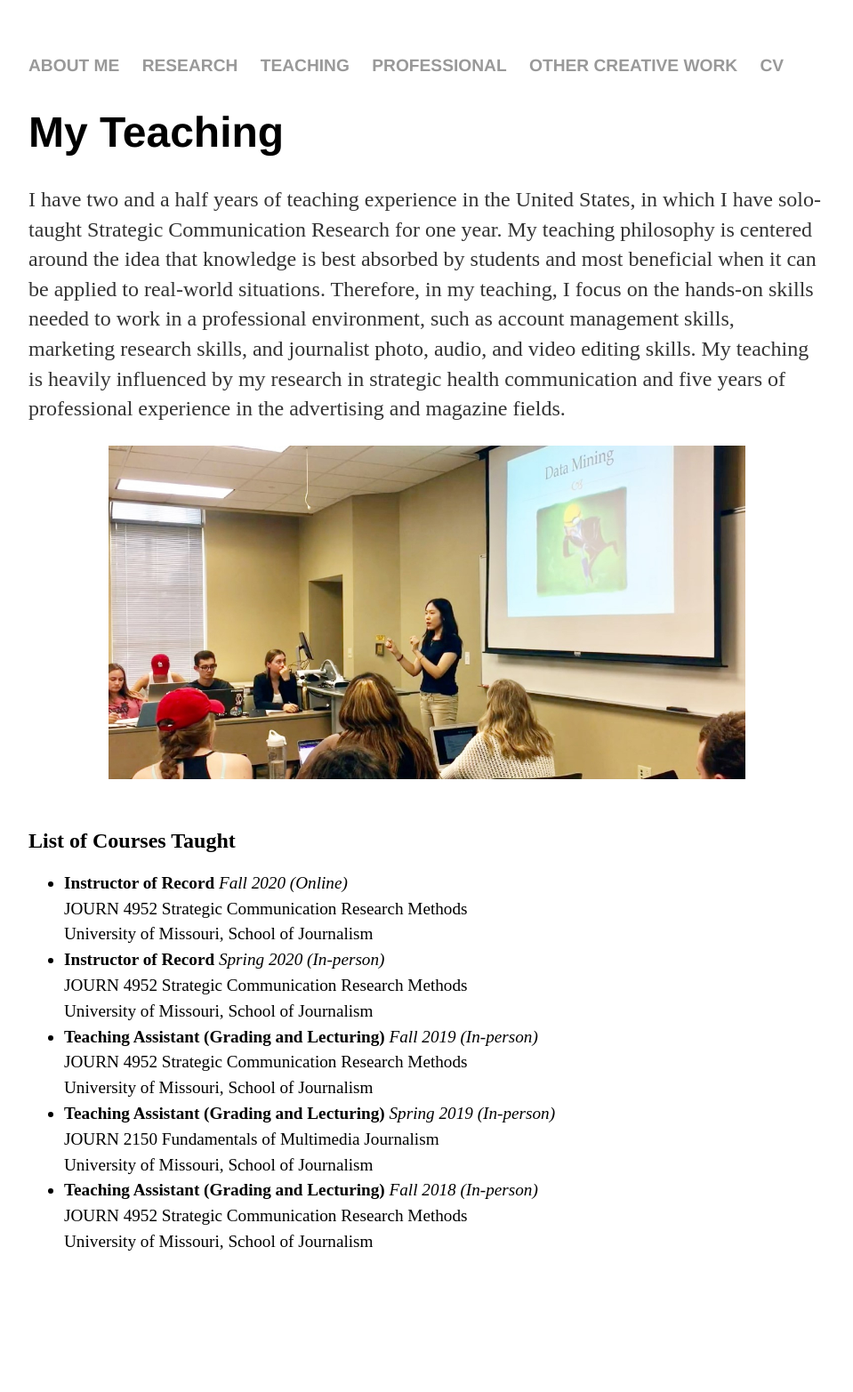
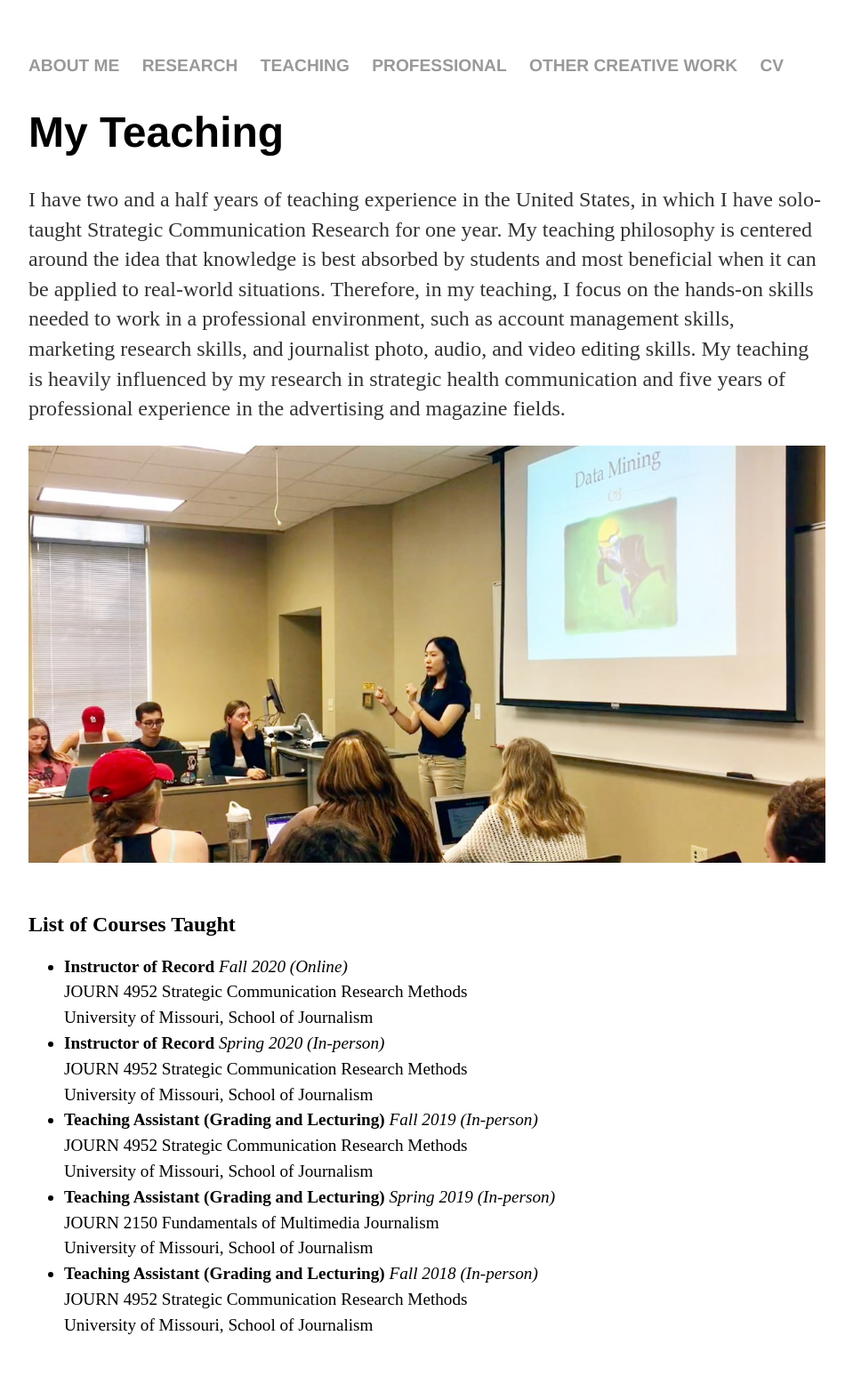
Before and after one commit to sisihuphd/sisihuphd.github.io, a Jekyll site: the page built from teaching/index.html, in a window 1280 px wide. Shown: the whole page at 89% size, without its empty margins (160-1119 px from the left). Built offline with Jekyll 4.4.1, drawn with Linux system fonts in a browser that asks for light colours; before the commit the page ends 1471 px from its top, so only the background shows below that.

Commit message:
Update index.html

```diff
--- a/teaching/index.html
+++ b/teaching/index.html
@@ -10,7 +10,7 @@
         marketing research skills, and journalist photo, audio, and video editing skills. My teaching is heavily influenced by my research in
         strategic health communication and five years of professional experience in the advertising and magazine fields.</p>
 
-		<div class="imgbox"><img class="center-fit" src="../images/Teaching.jpg" width="80%"></div>
+		<div class="imgbox"><img class="center-fit" src="../images/Teaching.jpg"></div>
 		<br>
 		<br>
 
```
